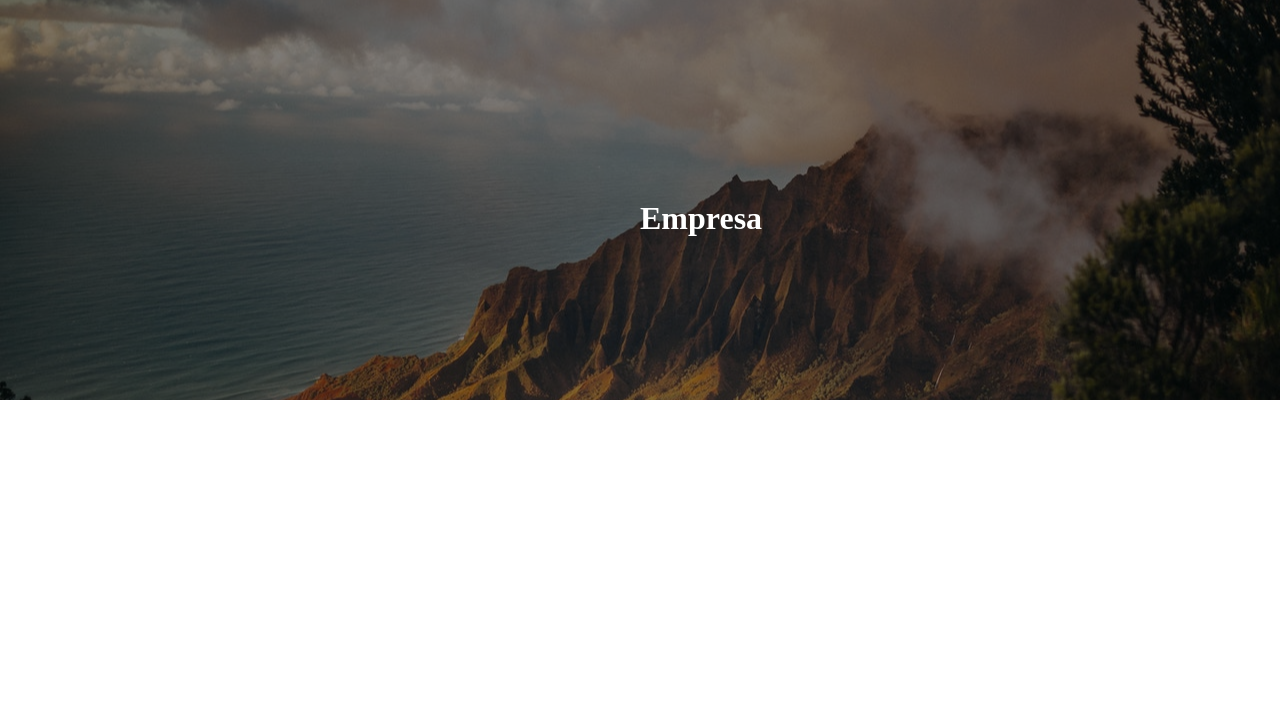
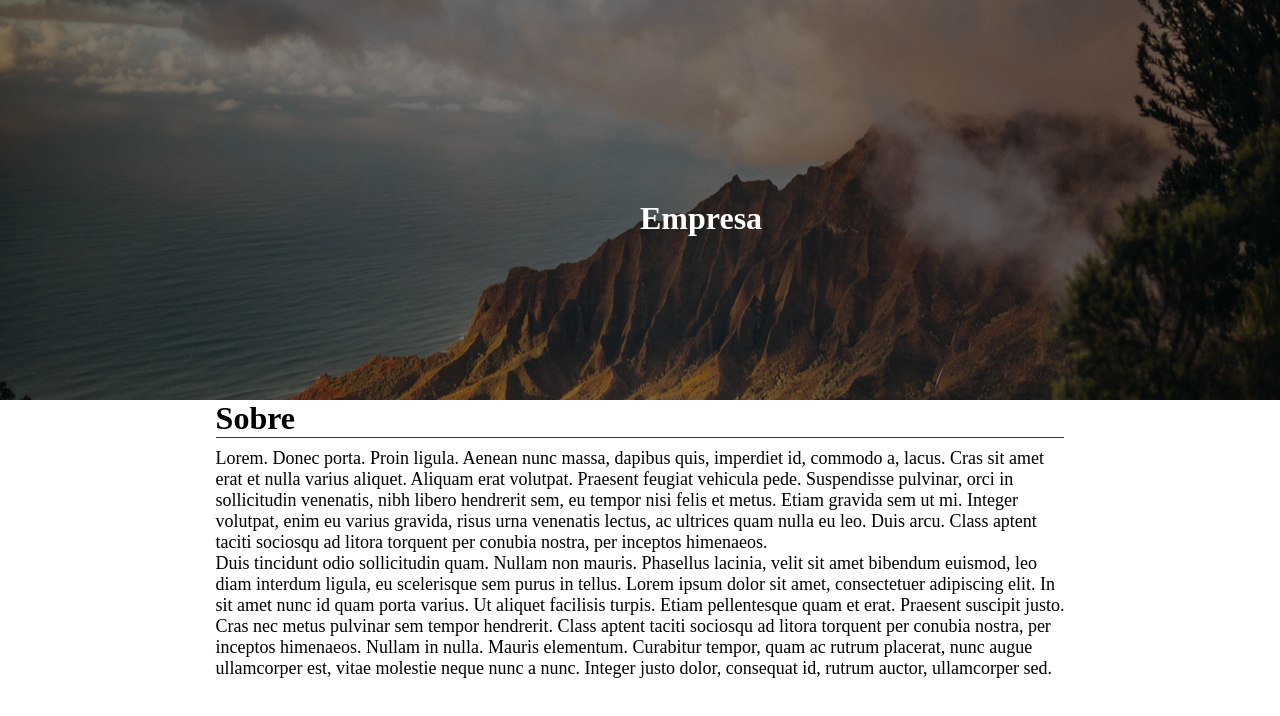
Before and after one commit to ludovici-philippus/site-institucional-vuejs, a Vue app: page / in a window 1280 px wide. Shown: the top 716 px of the page. Built offline with nearby package versions, Linux system fonts and the light colour scheme.

Commit message:
Criação do componente Main e de seu filho Sobre

```diff
--- a/src/App.vue
+++ b/src/App.vue
@@ -7,7 +7,6 @@ export default{
     name: "App",
     data(){
         return{
-        nome_empresa: "Based Empresa",
         }
     }
 }
@@ -19,4 +18,9 @@ margin: 0;
 padding: 0;
 box-sizing: border-box;
 }
+.container{
+max-width: 900px;
+margin: auto;
+padding: 0 2%;
+}
 </style>
--- a/src/components/Header.vue
+++ b/src/components/Header.vue
@@ -5,9 +5,6 @@
             <div class="content__logo">
                 <router-link to="/"><h1>Empresa</h1></router-link>
             </div>
-            <nav class="desktop">
-
-            </nav>
         </div>
     </header>
 </template>
--- /dev/null
+++ b/src/components/Main.vue
@@ -0,0 +1,25 @@
+<template>
+    <main>
+        <Sobre/>
+        <section class="mais-informacoes">
+
+        </section>
+        <section class="contato">
+
+        </section>
+    </main>
+</template>
+
+<script>
+import Sobre from "./Sobre.vue";
+export default{
+    name: "Main",
+    components:{
+        Sobre
+    }
+}
+</script>
+
+<footer>
+
+</footer>
--- /dev/null
+++ b/src/components/Sobre.vue
@@ -0,0 +1,40 @@
+<template>
+    <section class="sobre">
+        <div class="container">
+            <h2>Sobre</h2>
+            <p>Lorem. Donec porta. Proin ligula. Aenean nunc massa, dapibus quis, imperdiet id, commodo a, lacus.
+            Cras sit amet erat et nulla varius aliquet. Aliquam erat volutpat. Praesent feugiat vehicula pede. Suspendisse
+            pulvinar, orci in sollicitudin venenatis, nibh libero hendrerit sem, eu tempor nisi felis et metus. Etiam
+            gravida sem ut mi. Integer volutpat, enim eu varius gravida, risus urna venenatis lectus, ac ultrices quam
+            nulla eu leo. Duis arcu. Class aptent taciti sociosqu ad litora torquent per conubia nostra, per inceptos
+            himenaeos.</p>
+
+            <p> Duis tincidunt odio sollicitudin quam. Nullam non mauris. Phasellus lacinia, velit sit amet bibendum
+            euismod, leo diam interdum ligula, eu scelerisque sem purus in tellus. Lorem ipsum dolor sit amet,
+            consectetuer adipiscing elit. In sit amet nunc id quam porta varius. Ut aliquet facilisis turpis. Etiam
+            pellentesque quam et erat. Praesent suscipit justo.</p>
+
+            <p>Cras nec metus pulvinar sem tempor hendrerit. Class aptent taciti sociosqu ad litora torquent per conubia nostra, per
+            inceptos himenaeos. Nullam in nulla. Mauris elementum. Curabitur tempor, quam ac rutrum placerat, nunc augue ullamcorper
+            est, vitae molestie neque nunc a nunc. Integer justo dolor, consequat id, rutrum auctor, ullamcorper sed.</p>
+        </div>
+    </section>
+</template>
+
+<script>
+export default{
+name: "Sobre"
+}
+</script>
+
+<style scoped>
+h2{
+font-size: 32px;
+border-bottom: 1px solid #333;
+margin-bottom: 10px;
+}
+
+p{
+font-size: 18px;
+}
+</style>
--- a/src/views/HomeView.vue
+++ b/src/views/HomeView.vue
@@ -1,13 +1,16 @@
 <template>
     <Header/>
+    <Main/>
 </template>
 
 <script>
 import Header from "../components/Header.vue";
+import Main from "../components/Main.vue";
 export default {
   name: 'HomeView',
   components: {
-    Header
+    Header,
+    Main
   }
 }
 </script>
```
